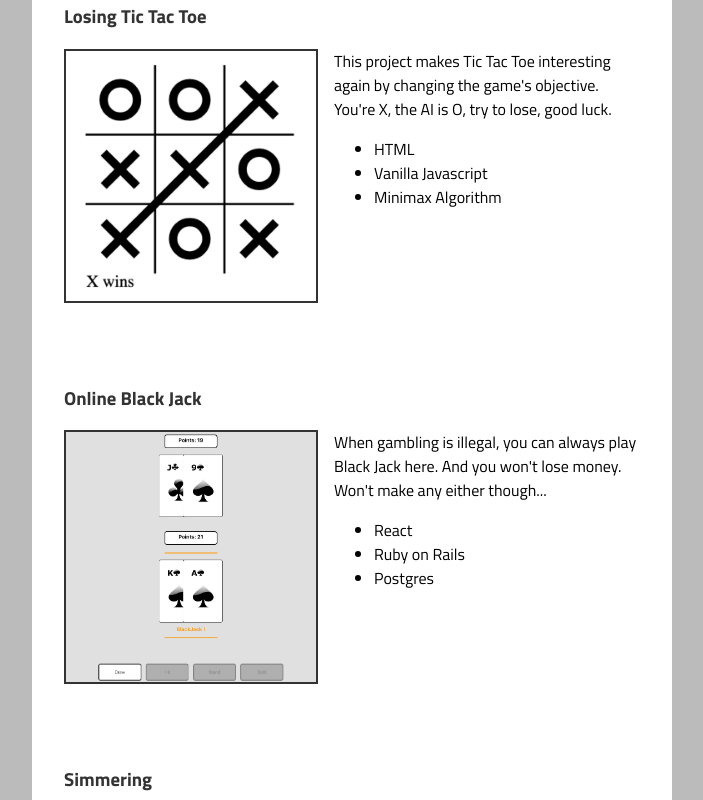
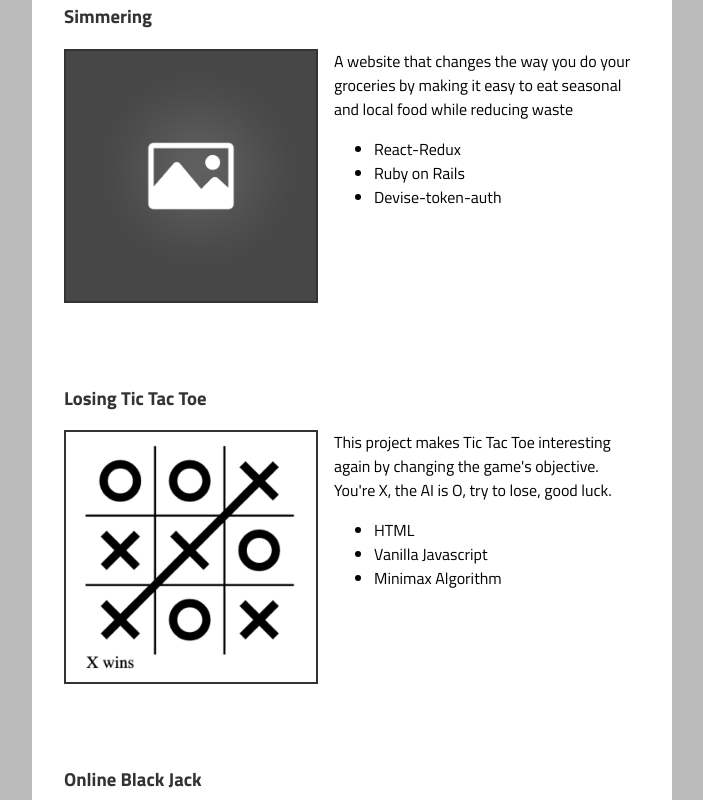
Before and after one commit to Bechev/portfolio_webiste, a React (Create React App) app: page / in a window 1280 px wide. Shown: the part 820-1620 px from the top of the page, without its empty margins (288-991 px from the left). Built offline with nearby package versions, Linux system fonts and the light colour scheme.

Commit message:
Added new project to website

```diff
--- a/src/App.css
+++ b/src/App.css
@@ -11,11 +11,11 @@
 .background{
   background-color: white;
   padding: 4vh;
-  border-radius: 3vh;
+  border-radius: 2vh;
   width: 100%;
 }
 
-@media screen and (max-width: 900px) {
+@media screen and (max-width: 950px) {
   .background{
     width: 100%;
     margin-left: 0vh;
--- a/src/components/Link.js
+++ b/src/components/Link.js
@@ -12,22 +12,23 @@ class Link extends Component {
     render() {
 
         return (
-            <div>
+            // <div>
 
                 <a
-                className={'logo ' + this.props.class}
+                className={'logo '}
                 href={this.props.link}
                 target="_blank"
                 rel="noopener noreferrer"
                 >
                     <img
+                    class = {this.props.class}
                     width='30px'
                     src={this.props.image}
                     alt=''
                     >
                     </img>
                 </a>
-            </div>
+            // {/* </div> */}
         );
     }
 }
--- a/src/components/Portfolio.js
+++ b/src/components/Portfolio.js
@@ -3,6 +3,7 @@ import Project from './Project.js'
 import image_placeholder from '../images/image_placeholder.jpg'
 import blackjack_screenshot from '../images/blackjack_screenshot.png'
 import losertictactoe_screenshot from '../images/losertictactoe_screenshot.png'
+import onedayonepun_screenshot from '../images/1day1pun_screenshot.png'
 import './components.css'
 
 
@@ -20,6 +21,13 @@ class Portfolio extends Component {
             <div className="portfolio">
                 <h2>Some stuff I built</h2>
                 <Project
+                    link="https://simmering.herokuapp.com/"
+                    name="Simmering"
+                    image={image_placeholder}
+                    description="A website that changes the way you do your groceries by making it easy to eat seasonal and local food while reducing waste"
+                    technology={[ "React-Redux", "Ruby on Rails", "Devise-token-auth"]}/>
+
+                <Project
                     link="http://bertrandchevalier.com/losertictactoe/index.html"
                     name="Losing Tic Tac Toe"
                     image={losertictactoe_screenshot}
@@ -34,11 +42,12 @@ class Portfolio extends Component {
                     technology={[ "React", "Ruby on Rails", "Postgres"]}/>
 
                 <Project
-                    link="https://simmering.herokuapp.com/"
-                    name="Simmering"
-                    image={image_placeholder}
-                    description="A website that changes the way you do your groceries by making it easy to eat seasonal and local food while reducing waste"
-                    technology={[ "React-Redux", "Ruby on Rails", "Devise-token-auth"]}/>
+                    link="https://twitter.com/1day1pun"
+                    name="One day, one pun"
+                    image={onedayonepun_screenshot}
+                    description="Too lame to be dad jokes, too important not to exist. Your daily pun provided through Twitter"
+                    technology={[ "Twitter bot", "Ruby on Rails", "Heroku"]}/>
+
             </div>
         )
     }
--- a/src/components/Project.js
+++ b/src/components/Project.js
@@ -1,5 +1,5 @@
 import React, { Component } from 'react';
-import './components.css'
+import './components.css';
 
 
 class Project extends Component {
--- a/src/components/components.css
+++ b/src/components/components.css
@@ -5,8 +5,13 @@
     margin-top: 2vh;
     align-items: center;
 }
+
 .logo{
-    margin: 1vh;
+    margin: 0vh 1vh;
+}
+
+.in_project{
+    width: 22px;
 }
 
 .text{
@@ -36,6 +41,7 @@ h2{
     display: flex;
     flex-direction: column;
     margin-left: 2vh;
+    justify-content: flex-start;
 }
 
 .project_image{
@@ -47,7 +53,16 @@ a{
     color: #333;
 }
 
-@media screen and (max-width: 900px) {
+.project_links{
+    display: flex;
+    /* align-self: flex-end; */
+    width: 100%;
+    height: 100%;
+    align-items: flex-end;
+
+}
+
+@media screen and (max-width: 950px) {
     .project_header{
         text-align: center;
     }
```
Also changed, not shown: src/images/1day1pun_screenshot.png (added).
